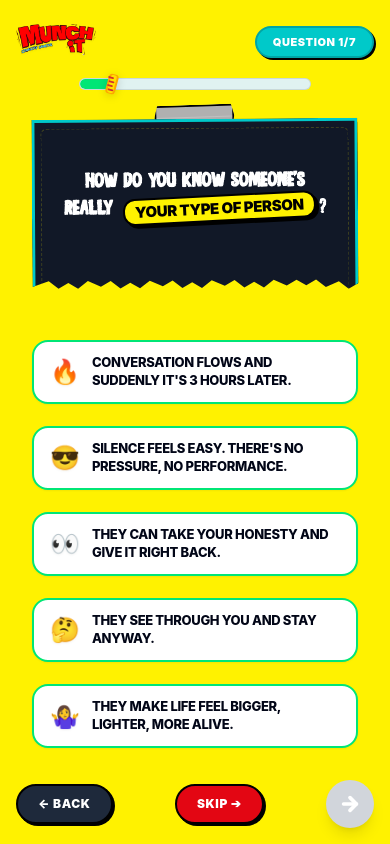
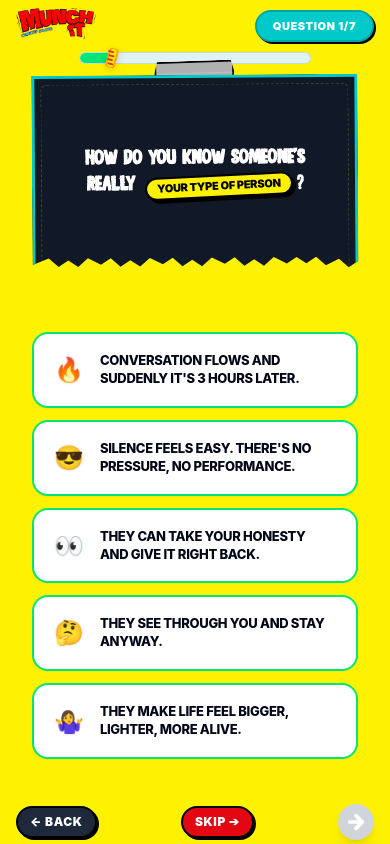
Before and after one commit to akashkk2859999-cloud/munchit, a React (Vite) app in the folder frontend/: page /quiz in a window 390 px wide. Built offline with nearby package versions, Linux system fonts and the light colour scheme.

Commit message:
fix: resolve mobile scroll locks, yellow gap margins, overlap-proof floating stickers, and internal routing on Privacy & Terms

```diff
--- a/frontend/src/index.css
+++ b/frontend/src/index.css
@@ -23,6 +23,7 @@
     @apply bg-munchit-yellow text-gray-900 font-sans;
     margin: 0;
     min-height: 100vh;
+    min-height: 100dvh;
     -webkit-font-smoothing: antialiased;
     -moz-osx-font-smoothing: grayscale;
   }
@@ -39,6 +40,18 @@
     -ms-overflow-style: none;
     scrollbar-width: none;
   }
+}
+
+/* Quiz page viewport lock — applied via JS only on quiz route */
+.quiz-lock-scroll {
+  overflow: hidden !important;
+  overscroll-behavior: none !important;
+  height: 100dvh !important;
+  height: 100vh !important;
+  position: fixed !important;
+  width: 100% !important;
+  top: 0 !important;
+  left: 0 !important;
 }
 
 @layer utilities {
--- a/frontend/src/pages/QuizPage.jsx
+++ b/frontend/src/pages/QuizPage.jsx
@@ -62,6 +62,25 @@ const QuizPage = () => {
         // ignore
       }
     }
+  }, []);
+
+  // Lock scroll on html/body to prevent ANY scroll on all mobile browsers
+  useEffect(() => {
+    const preventScroll = (e) => {
+      // Allow scrolling inside modal content (overflow-y-auto elements)
+      if (e.target.closest('.overflow-y-auto')) return;
+      e.preventDefault();
+    };
+
+    document.documentElement.classList.add('quiz-lock-scroll');
+    document.body.classList.add('quiz-lock-scroll');
+    document.addEventListener('touchmove', preventScroll, { passive: false });
+
+    return () => {
+      document.documentElement.classList.remove('quiz-lock-scroll');
+      document.body.classList.remove('quiz-lock-scroll');
+      document.removeEventListener('touchmove', preventScroll);
+    };
   }, []);
 
   const currentQuestion = questions[currentQuestionIndex];
@@ -326,16 +345,16 @@ const QuizPage = () => {
       <div className="hidden md:block absolute bottom-1/4 right-1/4 w-[400px] h-[400px] bg-munchit-red/10 rounded-full blur-[100px] pointer-events-none" />
 
       {/* ── PHONE CONTAINER ── */}
-      <div className="w-full h-[100dvh] md:h-[850px] md:max-h-[90vh] md:w-[412px] bg-munchit-yellow md:rounded-[3rem] md:shadow-2xl md:border-[12px] md:border-slate-800 md:relative md:overflow-hidden flex flex-col z-10 transition-all duration-300">
+      <div className="w-full h-[100dvh] md:h-[850px] md:max-h-[90vh] md:w-[412px] bg-munchit-yellow md:rounded-[3rem] md:shadow-2xl md:border-[12px] md:border-slate-800 md:relative overflow-hidden flex flex-col z-10 transition-all duration-300">
 
         {/* Phone Notch */}
         <div className="hidden md:block absolute top-3 left-1/2 transform -translate-x-1/2 w-32 h-6 bg-black rounded-full z-40" />
 
         {/* ── APP CANVAS — allows vertical scrolling on extremely small viewports to ensure backup navigation access ── */}
-        <div className="flex-1 flex flex-col h-full relative overflow-y-auto px-4 pt-6 short:pt-2 md:pt-10 pb-4 short:pb-1 select-none scrollbar-none">
+        <div className="flex-1 flex flex-col h-full min-h-0 relative overflow-hidden px-4 pt-6 short:pt-2 xshort:pt-1 md:pt-10 pb-4 short:pb-1 xshort:pb-0.5 select-none scrollbar-none">
 
           {/* ── TOP HEADER ── */}
-          <div className="flex justify-between items-center w-full mb-2 relative z-10">
+          <div className="flex justify-between items-center w-full mb-2 short:mb-1 xshort:mb-0 relative z-10 flex-shrink-0">
             {/* Logo */}
             <div className="relative h-9 flex items-center">
               <img
@@ -381,14 +400,14 @@ const QuizPage = () => {
                 animate={{ opacity: 1, x: 0, scale: 1 }}
                 exit={{ opacity: 0, x: -60, scale: 0.98 }}
                 transition={{ duration: 0.25, ease: "easeOut" }}
-                className="flex flex-col flex-1 w-full justify-between h-[calc(100%-3rem)] min-h-[400px] short:min-h-0"
+                className="flex flex-col flex-1 w-full min-h-0"
               >
 
                 {/* ── TOP GROUP (PROGRESS & QUESTION) ── */}
-                <div className="w-full flex flex-col">
+                <div className="w-full flex flex-col flex-shrink-0">
 
                   {/* ── PROGRESS BAR — centered, 65% width, with MunchIt stick tracking ── */}
-                  <div className="mx-auto w-[65%] max-w-[240px] relative mb-2 short:mb-1 flex items-center h-8 short:h-6">
+                  <div className="mx-auto w-[65%] max-w-[240px] relative mb-1 xshort:mb-0.5 flex items-center h-7 short:h-5 xshort:h-4">
                     {/* Track */}
                     <div className="bg-[#E0F2F1] rounded-full h-3 w-full overflow-hidden relative border border-black/10">
                       {/* Vibrant Green Progress Fill */}
@@ -412,7 +431,7 @@ const QuizPage = () => {
 
                   {/* ── QUESTION CARD — Compact layout, fits on single screen ── */}
                   <motion.div
-                    className="relative mt-3 short:mt-1 mb-2 short:mb-1 px-4"
+                    className="relative mt-2 short:mt-1 xshort:mt-0.5 mb-1 short:mb-0 xshort:mb-0.5 px-4 xshort:px-2"
                     animate={{
                       y: [0, -3, 0],
                       rotate: [0, -0.5, 0.5, 0]
@@ -430,7 +449,7 @@ const QuizPage = () => {
 
                     {/* Dark torn-edge paper card — dynamically scaled heights with vibrant neon teal border */}
                     <div
-                      className="bg-gray-900 border-[3.5px] border-[#00C9C9] px-6 short:px-4 pt-10 pb-20 short:pt-5 short:pb-10 min-h-[190px] short:min-h-[120px] shadow-[4px_4px_0_0_#000] relative flex flex-col justify-center text-center overflow-hidden"
+                      className="bg-gray-900 border-[3.5px] border-[#00C9C9] px-6 short:px-4 pt-12 pb-20 short:pt-10 short:pb-16 min-h-[240px] short:min-h-[215px] xshort:min-h-[110px] xshort:pt-4 xshort:pb-8 xshort:border-[2.5px] xshort:shadow-[3px_3px_0_0_#000] relative flex flex-col justify-center text-center overflow-hidden"
                       style={{
                         clipPath: "polygon(0% 0%, 100% 0%, 100% 87%, 97% 90%, 94% 86%, 90% 89%, 87% 85%, 84% 88%, 81% 85%, 78% 88%, 74% 85%, 71% 89%, 68% 86%, 65% 89%, 62% 85%, 59% 88%, 55% 85%, 52% 89%, 49% 86%, 46% 89%, 43% 85%, 40% 88%, 36% 85%, 33% 89%, 30% 86%, 27% 89%, 24% 85%, 21% 88%, 17% 85%, 14% 89%, 11% 86%, 8% 89%, 5% 85%, 0% 88%)"
                       }}
@@ -439,7 +458,7 @@ const QuizPage = () => {
                       <div className="absolute inset-1.5 border border-dashed border-[#FFF200]/20 rounded-md pointer-events-none z-10" />
 
                       <h2
-                        className="text-[20px] md:text-[23px] short:text-[14px] text-white font-display font-black leading-[1.38] uppercase tracking-normal max-w-[315px] mx-auto w-full relative z-10"
+                        className="text-[24px] md:text-[27px] short:text-[20px] xshort:text-[14px] text-white font-display font-black leading-[1.3] xshort:leading-[1.2] uppercase tracking-normal max-w-[315px] mx-auto w-full relative z-10"
                         style={{ textWrap: 'balance' }}
                       >
                         {getHighlightedText(currentQuestion.text)}
@@ -449,7 +468,7 @@ const QuizPage = () => {
                 </div>
 
                 {/* ── OPTION CARDS — spread evenly across available space ── */}
-                <div className="flex-1 flex flex-col justify-evenly px-4 w-full">
+                <div className="flex-1 flex flex-col justify-center gap-4 short:gap-3 xshort:gap-1.5 min-h-0 px-4 xshort:px-2 w-full">
                   {currentQuestion.options.map((option, idx) => {
                     const isSelected = selectedOption === option.id;
                     const style = optionStyles[idx];
@@ -461,19 +480,19 @@ const QuizPage = () => {
                         initial={{ opacity: 0, y: 12 }}
                         animate={{ opacity: 1, y: 0 }}
                         transition={{ delay: idx * 0.05, duration: 0.2 }}
-                        className={`w-full text-left px-4 py-3 short:py-1.5 rounded-2xl border-2 transition-all duration-150 flex items-center gap-3 relative group ${
+                        className={`w-full text-left px-6 py-[23px] short:px-5 short:py-[18px] xshort:px-3 xshort:py-[9px] rounded-2xl xshort:rounded-xl border-2 transition-all duration-150 flex items-center gap-4 xshort:gap-2 relative group ${
                           isSelected
                             ? 'bg-white border-black shadow-[3px_3px_0_0_#000] transform scale-[1.01] z-10'
                             : 'bg-white border-[#00E676] hover:bg-white text-gray-800 shadow-sm'
                         }`}
                       >
                         {/* Plain floating emoji prefix */}
-                        <span className="text-2xl select-none flex-shrink-0 filter drop-shadow-sm">
+                        <span className="text-3xl short:text-2xl xshort:text-lg select-none flex-shrink-0 filter drop-shadow-sm">
                           {style.emoji}
                         </span>
 
                         {/* Option text — Bolder and more legible */}
-                        <span className="font-sans font-extrabold text-[13px] short:text-[11px] tracking-tight leading-snug uppercase text-slate-950 flex-1">
+                        <span className="font-sans font-extrabold text-[15px] short:text-[13px] xshort:text-[11px] tracking-tight leading-snug xshort:leading-tight uppercase text-slate-950 flex-1">
                           {option.text}
                         </span>
                       </motion.button>
@@ -482,11 +501,11 @@ const QuizPage = () => {
                 </div>
 
                 {/* ── FOOTER NAVIGATION ── */}
-                <div className="flex items-center justify-between w-full pt-2.5 short:pt-1 relative z-10">
+                <div className="flex items-center justify-between w-full pt-2 short:pt-1 xshort:pt-0.5 relative z-10 flex-shrink-0">
                   {/* Stateful Back Button (Always visible; goes to landing page on Q1) */}
                   <button
                     onClick={currentQuestionIndex > 0 ? handleBack : () => navigate('/')}
-                    className="font-sans font-black text-xs text-white uppercase tracking-wider active:scale-95 transition-all flex items-center gap-1.5 cursor-pointer bg-slate-800 hover:bg-slate-700 px-5 py-2.5 rounded-full border-2 border-black shadow-[2px_2px_0_0_#000] hover:shadow-[1px_1px_0_0_#000] hover:translate-x-[1px] hover:translate-y-[1px]"
+                    className="font-sans font-black text-xs xshort:text-[10px] text-white uppercase tracking-wider active:scale-95 transition-all flex items-center gap-1.5 cursor-pointer bg-slate-800 hover:bg-slate-700 px-4 py-2 short:px-3 short:py-1.5 xshort:px-2.5 xshort:py-1 rounded-full border-2 border-black shadow-[2px_2px_0_0_#000] hover:shadow-[1px_1px_0_0_#000] hover:translate-x-[1px] hover:translate-y-[1px]"
                   >
                     ← BACK
                   </button>
@@ -494,7 +513,7 @@ const QuizPage = () => {
                   {/* Skip Button */}
                   <button
                     onClick={handleSkip}
-                    className="font-sans font-black text-xs text-white uppercase tracking-wider active:scale-95 transition-all cursor-pointer bg-[#E30613] hover:bg-red-700 px-5 py-2.5 rounded-full border-2 border-black shadow-[2px_2px_0_0_#000] hover:shadow-[1px_1px_0_0_#000] hover:translate-x-[1px] hover:translate-y-[1px]"
+                    className="font-sans font-black text-xs xshort:text-[10px] text-white uppercase tracking-wider active:scale-95 transition-all cursor-pointer bg-[#E30613] hover:bg-red-700 px-4 py-2 short:px-3 short:py-1.5 xshort:px-2.5 xshort:py-1 rounded-full border-2 border-black shadow-[2px_2px_0_0_#000] hover:shadow-[1px_1px_0_0_#000] hover:translate-x-[1px] hover:translate-y-[1px]"
                   >
                     SKIP ➔
                   </button>
@@ -504,7 +523,7 @@ const QuizPage = () => {
                     onClick={handleContinue}
                     disabled={!selectedOption}
                     whileTap={selectedOption ? { scale: 0.9, y: 2 } : {}}
-                    className={`rounded-full w-12 h-12 short:w-10 short:h-10 transition-all flex items-center justify-center shadow-lg cursor-pointer ${
+                    className={`rounded-full w-11 h-11 short:w-9 short:h-9 xshort:w-8 xshort:h-8 transition-all flex items-center justify-center shadow-lg cursor-pointer ${
                       selectedOption
                         ? 'bg-[#E30613] hover:bg-red-700 text-white active:scale-95'
                         : 'bg-gray-300 text-gray-500 cursor-not-allowed'
--- a/frontend/tailwind.config.js
+++ b/frontend/tailwind.config.js
@@ -7,7 +7,8 @@ export default {
   theme: {
     extend: {
       screens: {
-        'short': { 'raw': '(max-height: 820px)' },
+        'short': { 'raw': '(max-height: 932px)' },
+        'xshort': { 'raw': '(max-height: 780px)' },
       },
       colors: {
         munchit: {
```
Also changed, not shown: frontend/src/pages/LandingPage.jsx (+26 -21 lines), frontend/src/pages/PrivacyPage.jsx (+7 -1 lines), frontend/src/pages/TermsPage.jsx (+7 -1 lines).
